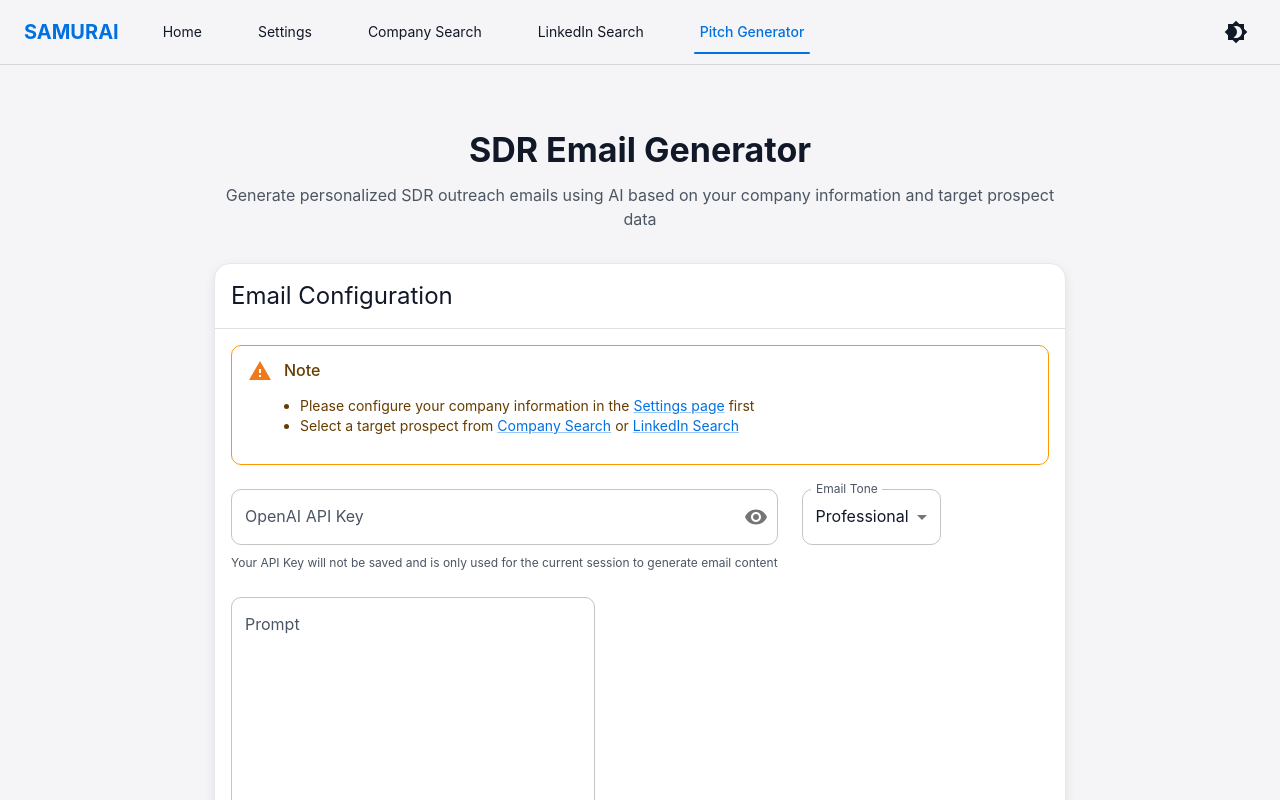
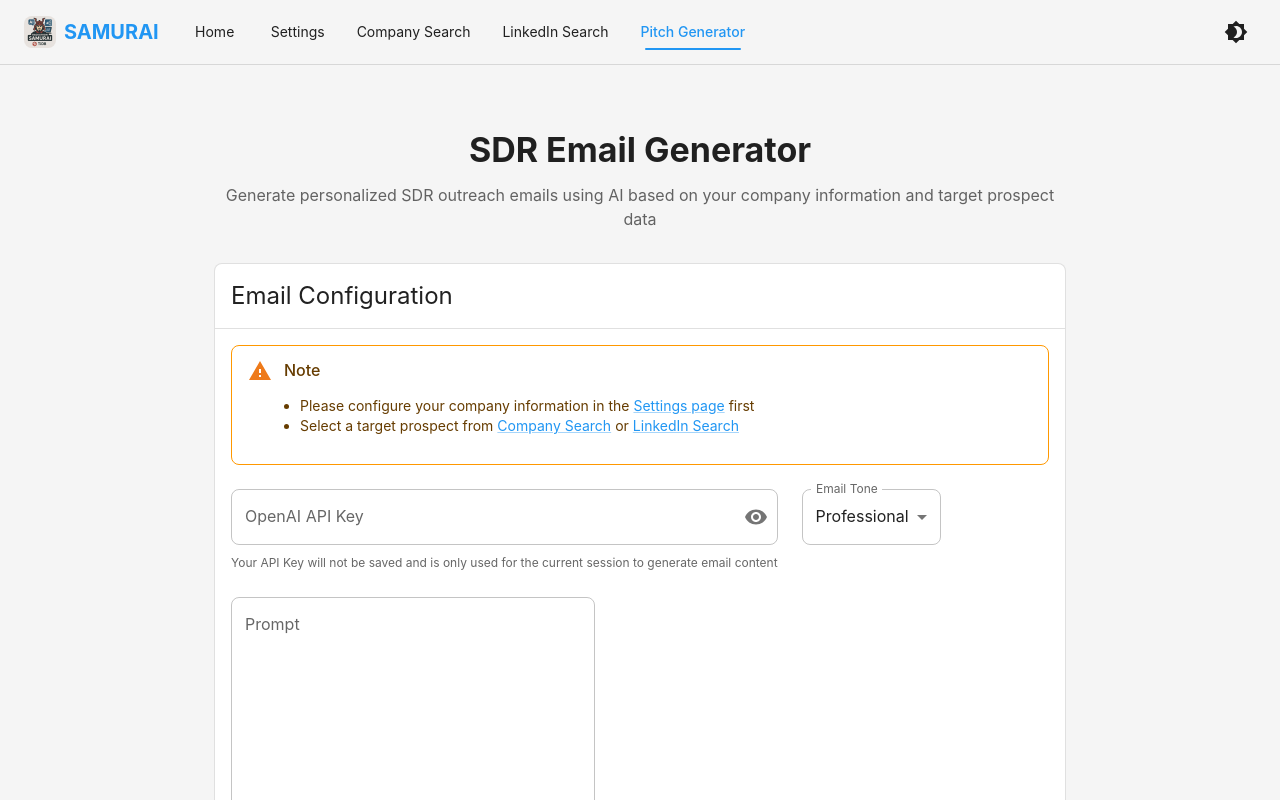
Before and after one commit to Icemap/samurai, a Next.js app: page /pitch-generator in a window 1280 px wide. Shown: the top 800 px of the page. Built offline with nearby package versions, Linux system fonts and the light colour scheme.

Commit message:
feat: ui

```diff
--- a/src/app/layout.jsx
+++ b/src/app/layout.jsx
@@ -1,12 +1,15 @@
 import './globals.css';
 import Navigation from '../components/Navigation';
-import ThemeProvider from '../components/ThemeProvider';
+import { ThemeProvider } from '../components/ThemeProvider';
 import { Box, Container } from '@mui/material';
 import Footer from '../components/Footer';
 
 export const metadata = {
   title: 'SDR Automation Tool',
   description: 'Empower your SDR team with AI technology',
+  icons: {
+    icon: '/icon.jpg',
+  },
 };
 
 export default function RootLayout({ children }) {
--- a/src/app/pitch-generator/page.jsx
+++ b/src/app/pitch-generator/page.jsx
@@ -351,6 +351,12 @@ function PitchGeneratorContent() {
                 value={prompt}
                 onChange={(e) => setPrompt(e.target.value)}
                 placeholder="Enter generation prompt..."
+                sx={{
+                  width: '100%',
+                  '& .MuiInputBase-root': {
+                    width: '100%'
+                  }
+                }}
               />
               <Typography variant="caption" color="text.secondary" sx={{ display: 'block', mt: 1 }}>
                 You can edit the prompt as needed to add additional information
--- a/src/components/Navigation.jsx
+++ b/src/components/Navigation.jsx
@@ -3,6 +3,8 @@
 import { useEffect, useState, Fragment } from 'react';
 import Link from 'next/link';
 import { usePathname } from 'next/navigation';
+import { useTheme as useMuiTheme } from '@mui/material/styles';
+import { useTheme as useAppTheme } from './ThemeProvider';
 
 // MUI Components
 import {
@@ -66,11 +68,11 @@ function HideOnScroll(props) {
 }
 
 export default function Navigation() {
-  const theme = useTheme();
+  const theme = useMuiTheme();
+  const { isDark, setIsDark } = useAppTheme();
   const pathname = usePathname();
   const [mobileOpen, setMobileOpen] = useState(false);
   const [scrolledDown, setScrolledDown] = useState(false);
-  const [isDark, setIsDark] = useState(false);
 
   // Track scroll position to add shadow effect
   useEffect(() => {
@@ -85,15 +87,6 @@ export default function Navigation() {
     }
   }, []);
 
-  // Check theme on component mount (client-side only)
-  useEffect(() => {
-    if (typeof document !== 'undefined') {
-      // Check if dark mode is enabled
-      const isDarkMode = document.body?.classList.contains('dark');
-      setIsDark(isDarkMode);
-    }
-  }, []);
-
   // Handle mobile menu toggle
   const handleDrawerToggle = () => {
     setMobileOpen(!mobileOpen);
@@ -102,18 +95,16 @@ export default function Navigation() {
   // Toggle theme
   const toggleDarkMode = () => {
     if (typeof document !== 'undefined') {
-      const body = document.body;
-      const newIsDark = !body.classList.contains('dark');
+      const newIsDark = !isDark;
+      setIsDark(newIsDark);
 
       if (newIsDark) {
-        body.classList.add('dark');
+        document.body.classList.add('dark');
         localStorage.setItem('theme', 'dark');
       } else {
-        body.classList.remove('dark');
+        document.body.classList.remove('dark');
         localStorage.setItem('theme', 'light');
       }
-
-      setIsDark(newIsDark);
     }
   };
 
@@ -146,8 +137,20 @@ export default function Navigation() {
                 fontWeight: 700,
                 color: 'primary.main',
                 textDecoration: 'none',
+                alignItems: 'center',
               }}
             >
+              <Box
+                component="img"
+                src="/icon.jpg"
+                alt="Logo"
+                sx={{
+                  height: 32,
+                  width: 32,
+                  mr: 1,
+                  borderRadius: 1,
+                }}
+              />
               SAMURAI
             </Typography>
 
@@ -240,8 +243,20 @@ export default function Navigation() {
                 fontWeight: 700,
                 color: 'primary.main',
                 textDecoration: 'none',
+                alignItems: 'center',
               }}
             >
+              <Box
+                component="img"
+                src="/icon.jpg"
+                alt="Logo"
+                sx={{
+                  height: 32,
+                  width: 32,
+                  mr: 1,
+                  borderRadius: 1,
+                }}
+              />
               SAMURAI
             </Typography>
 
--- a/src/components/ThemeProvider.jsx
+++ b/src/components/ThemeProvider.jsx
@@ -11,225 +11,67 @@ export function useTheme() {
   return useContext(ThemeContext);
 }
 
-// Create Apple-style light theme
-const lightTheme = createTheme({
+export function ThemeProvider({ children }) {
+  const [isDark, setIsDark] = useState(false);
+  const [isClient, setIsClient] = useState(false);
+
+  useEffect(() => {
+    setIsClient(true);
+    const savedTheme = localStorage.getItem('theme');
+    const prefersDark = window.matchMedia('(prefers-color-scheme: dark)').matches;
+
+    const shouldBeDark = savedTheme === 'dark' || (!savedTheme && prefersDark);
+    setIsDark(shouldBeDark);
+
+    if (shouldBeDark) {
+      document.body.classList.add('dark');
+    } else {
+      document.body.classList.remove('dark');
+    }
+  }, []);
+
+  const theme = createTheme({
     palette: {
-    mode: 'light',
+      mode: isDark ? 'dark' : 'light',
       primary: {
-      main: '#0071e3', // Apple blue
-      light: '#2997ff',
-      dark: '#0058b8',
-      contrastText: '#ffffff',
+        main: '#2196f3',
+        light: '#64b5f6',
+        dark: '#1976d2',
+        contrastText: '#fff',
       },
       secondary: {
-      main: '#34c759', // Apple green
-      dark: '#28a946',
-      contrastText: '#ffffff',
-    },
-    error: {
-      main: '#ff3b30', // Apple red
-      dark: '#d70015',
+        main: '#f50057',
+        light: '#ff4081',
+        dark: '#c51162',
+        contrastText: '#fff',
       },
       background: {
-      default: '#f5f5f7',
-      paper: '#ffffff',
-    },
-    text: {
-      primary: '#111827',
-      secondary: '#4b5563',
+        default: isDark ? '#121212' : '#f5f5f5',
+        paper: isDark ? '#1e1e1e' : '#ffffff',
       },
     },
     typography: {
-    fontFamily: [
-      '-apple-system',
-      'BlinkMacSystemFont',
-      '"SF Pro Display"',
-      '"SF Pro Text"',
-      'Helvetica Neue',
-      'Arial',
-      'sans-serif',
-    ].join(','),
-    h1: {
-      fontWeight: 700,
-    },
-    h2: {
-      fontWeight: 600,
-    },
-    h3: {
-      fontWeight: 600,
-    },
-    button: {
-      fontWeight: 500,
-      textTransform: 'none',
-    },
+      fontFamily: '"Inter", "Roboto", "Helvetica", "Arial", sans-serif',
     },
     shape: {
-    borderRadius: 10,
+      borderRadius: 8,
     },
     components: {
       MuiButton: {
         styleOverrides: {
           root: {
-          borderRadius: 10,
-          padding: '10px 20px',
-          boxShadow: 'none',
-          '&:hover': {
-            boxShadow: 'none',
-          },
-        },
-        contained: {
-          '&:hover': {
-            boxShadow: 'none',
-          },
-        },
-      },
-    },
-    MuiCard: {
-      styleOverrides: {
-        root: {
-          borderRadius: 16,
-          boxShadow: '0 4px 12px rgba(0, 0, 0, 0.08)',
-          border: '1px solid #e5e7eb',
-        },
-      },
-    },
-    MuiTextField: {
-      styleOverrides: {
-        root: {
-          '& .MuiOutlinedInput-root': {
-            borderRadius: 10,
-          },
+            textTransform: 'none',
           },
         },
       },
     },
   });
 
-// Create Apple-style dark theme
-const darkTheme = createTheme({
-  palette: {
-    mode: 'dark',
-    primary: {
-      main: '#2997ff', // Apple blue (light)
-      light: '#64b5f6',
-      dark: '#0071e3',
-      contrastText: '#ffffff',
-    },
-    secondary: {
-      main: '#34c759', // Apple green
-      dark: '#28a946',
-      contrastText: '#ffffff',
-    },
-    error: {
-      main: '#ff453a', // Apple red (light)
-    },
-    background: {
-      default: '#1f2937',
-      paper: '#111827',
-    },
-    text: {
-      primary: '#ffffff',
-      secondary: '#9ca3af',
-    },
-  },
-  typography: {
-    fontFamily: [
-      '-apple-system',
-      'BlinkMacSystemFont',
-      '"SF Pro Display"',
-      '"SF Pro Text"',
-      'Helvetica Neue',
-      'Arial',
-      'sans-serif',
-    ].join(','),
-  },
-  shape: {
-    borderRadius: 10,
-  },
-  components: {
-    MuiButton: {
-      styleOverrides: {
-        root: {
-          borderRadius: 10,
-          padding: '10px 20px',
-          boxShadow: 'none',
-          '&:hover': {
-            boxShadow: 'none',
-          },
-        },
-      },
-    },
-    MuiCard: {
-      styleOverrides: {
-        root: {
-          borderRadius: 16,
-          boxShadow: '0 4px 12px rgba(0, 0, 0, 0.15)',
-          border: '1px solid #374151',
-        },
-      },
-    },
-    MuiTextField: {
-      styleOverrides: {
-        root: {
-          '& .MuiOutlinedInput-root': {
-            borderRadius: 10,
-          },
-        },
-      },
-    },
-  },
-});
-
-export default function ThemeProvider({ children }) {
-  // 始终以浅色主题开始，避免服务器/客户端不匹配
-  const [isDark, setIsDark] = useState(false);
-  const [isClient, setIsClient] = useState(false);
-
-  // 标记客户端已加载
-  useEffect(() => {
-    setIsClient(true);
-
-    // 检查localStorage中的主题设置
-    const savedTheme = localStorage.getItem('theme');
-    if (savedTheme === 'dark') {
-      setIsDark(true);
-      document.body.classList.add('dark');
-    } else if (savedTheme === 'light') {
-      setIsDark(false);
-      document.body.classList.remove('dark');
-    } else {
-      // 如果没有保存的偏好，则检查系统偏好
-      const mediaQuery = window.matchMedia('(prefers-color-scheme: dark)');
-      const systemPrefersDark = mediaQuery.matches;
-      setIsDark(systemPrefersDark);
-
-      if (systemPrefersDark) {
-        document.body.classList.add('dark');
-      }
-
-      // 添加主题变化监听器
-      const handler = (e) => {
-        setIsDark(e.matches);
-        if (e.matches) {
-          document.body.classList.add('dark');
-        } else {
-          document.body.classList.remove('dark');
-        }
-      };
-
-      mediaQuery.addEventListener('change', handler);
-      return () => mediaQuery.removeEventListener('change', handler);
-    }
-  }, []);
-
-  // 在客户端使用实际主题，在服务器端始终使用浅色主题以确保一致性
-  const theme = isClient && isDark ? darkTheme : lightTheme;
-
   return (
     <ThemeContext.Provider value={{ isDark, setIsDark }}>
       <MuiThemeProvider theme={theme}>
         <CssBaseline />
-        {children}
+        {isClient ? children : null}
       </MuiThemeProvider>
     </ThemeContext.Provider>
   );
```
Also changed, not shown: public/icon.jpg (added). Lines whose indentation alone changed are shown as unchanged.
